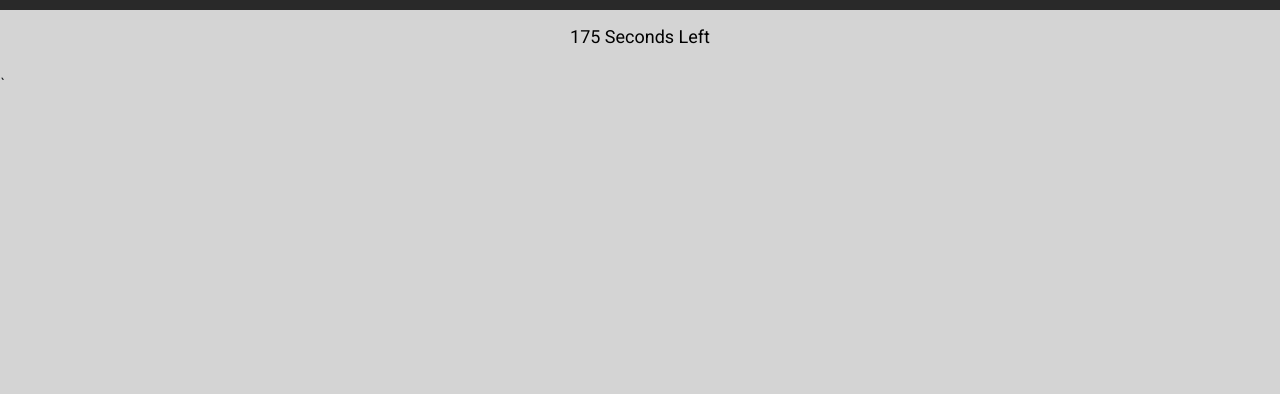
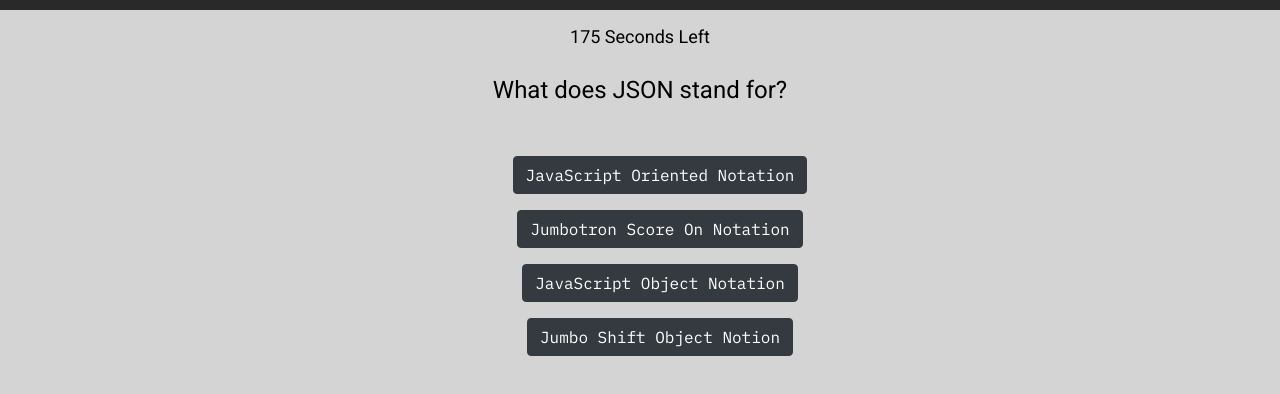
Before and after one commit to JonDnv/CodeQuiz, a plain HTML site: page index.html in a window 1280 px wide. Shown: the part 46-440 px from the top of the page. Drawn offline with nearby package versions, Linux system fonts and the light colour scheme.

Commit message:
Updated Functions

```diff
--- a/assets/index.js
+++ b/assets/index.js
@@ -52,9 +52,9 @@ var quizQuestions = {
     ],
     ["html", "javascript", "script", "js"],
     [
-      "The <head> section",
-      "The <body> section",
-      "Both the <head> and the <body> section",
+      "The head section",
+      "The body section",
+      "Both the head and the body section",
     ],
     [
       'alert("Hello World")',
@@ -89,10 +89,6 @@ var qIndex = [];
 var aIndex = [];
 //Start Time
 var testDuration = 180;
-// Declares Question Element Variable
-var qEl = document.querySelector(".question");
-// Declares Answer List Element Variable
-var choiceList = document.querySelector("#answers");
 // Declares Timer Element Variable
 var timeEl = document.querySelector(".timer");
 
@@ -111,7 +107,8 @@ function uniqueRandoms(qty, min, max) {
 }
 
 // Populates the Random Question Index Array
-qIndex = uniqueRandoms(
+qIndex =
+uniqueRandoms(
   quizQuestions.questions.length,
   0,
   quizQuestions.questions.length
@@ -119,15 +116,8 @@ qIndex = uniqueRandoms(
 
 // Ask Random Question
 function askQuestion() {
-  // qEl.textContent = quizQuestions.questions[qIndex[0]];
-  var questionDiv = $("<p>");
-  questionDiv.text = quizQuestions.questions[qIndex[0]];
-  $("#question-container").append(questionDiv);
-  $("#questionDiv").attr("id","question");
-
-  console.log(questionDiv)
-  console.log(questionDiv.text)
-  console.log($("#question-container"))
+  var questionDiv = $("#question-container");
+  questionDiv.append('<p id="question">' + quizQuestions.questions[qIndex[0]] + '</p>')
 }
 
 // Removes Index Number from qIndex so Questions don't get asked again.
@@ -144,21 +134,12 @@ function randomAnswerIndex() {
 }
 
 function provideChoices() {
-  for (i = 0; i < quizQuestions.choices[qIndex[0]].length; i++) {
-    quizQuestions.choices[qIndex[0]][aIndex[i]];
+  for (var i = 0; i < quizQuestions.choices[qIndex[0]].length; i++) {
+    var choiceDiv = '<li><button type="button" class="btn btn-dark" id="answerChoices">'
+    choiceDiv = choiceDiv + quizQuestions.choices[qIndex[0]][aIndex[i]];
+    $("#answer-buttons").append(choiceDiv);
   }
-}
-
-function answerList() {
-  choiceList.innerHTML = "";
-
-  for (i = 0; i < quizQuestions.choices[qIndex[0]].length; i++) {
-    var li = document.createElement("li");
-    var btn = document.createElement("button")
-    li.textContent = quizQuestions.choices[qIndex[0]][aIndex[i]];
-    choiceList.appendChild(btn).appendChild(li);
   }
-}
 
 // Counts Down Timer
 function testCountdown() {
@@ -168,18 +149,18 @@ function testCountdown() {
 
     if (testDuration === 0) {
       clearInterval(timerInterval);
-      testOver();
     }
   }, 1000);
 }
 
-// Provides Feedback When Test is Over
-function testOver() {
-  if (qIndex.length === 0 || testDuration === 0) {
-  }
-}
+$("#answerChoices").click(function(){
+  var firedButton = $(this).val();
+  alert(firedButton);
+})
+
+
 
 testCountdown();
 askQuestion();
-// randomAnswerIndex();
-// answerList();
+randomAnswerIndex();
+provideChoices();
--- a/assets/styles.css
+++ b/assets/styles.css
@@ -29,34 +29,29 @@ body {
   font-family: "Roboto", sans-serif;
 }
 
-.answer-container {
+#answer-container {
   display: flex;
 }
 
-.answer {
+#answer-buttons {
   color: black;
-  flex-basis: 100%;
-  align-content: center;
   text-align: center;
   font-size: large;
   font-family: "IBM Plex Mono", monospace;
-}
-
-.answers {
-  display: flex;
+  margin-left: auto;
+  margin-right: auto;
 }
 
 ul {
-  list-style-type: none;
   margin-top: 1rem;
 }
 
 li {
+  list-style-type: none;
   margin: 1rem;
 }
 
 #question-container {
-  font-family: "Roboto" sans-serif;
   display: flex;
 }
 
--- a/index.html
+++ b/index.html
@@ -25,11 +25,11 @@
 
     <container class="timer-container"><h3 class="timer"></h3></container>
 
-    <container class="startEndBuddon"></container>
+    <container id="startEndButton"></container>
 
     <container id="question-container"></container>
 
-    <container class="answer-container"></container>
+    <container id="answer-container"><ul id="answer-buttons"></ul></container>
 
     <script src="./assets/index.js"></script>
     <script
@@ -44,4 +44,3 @@
     ></script>
   </body>
 </html>
-`
```
Also changed, not shown: 1 other file.
